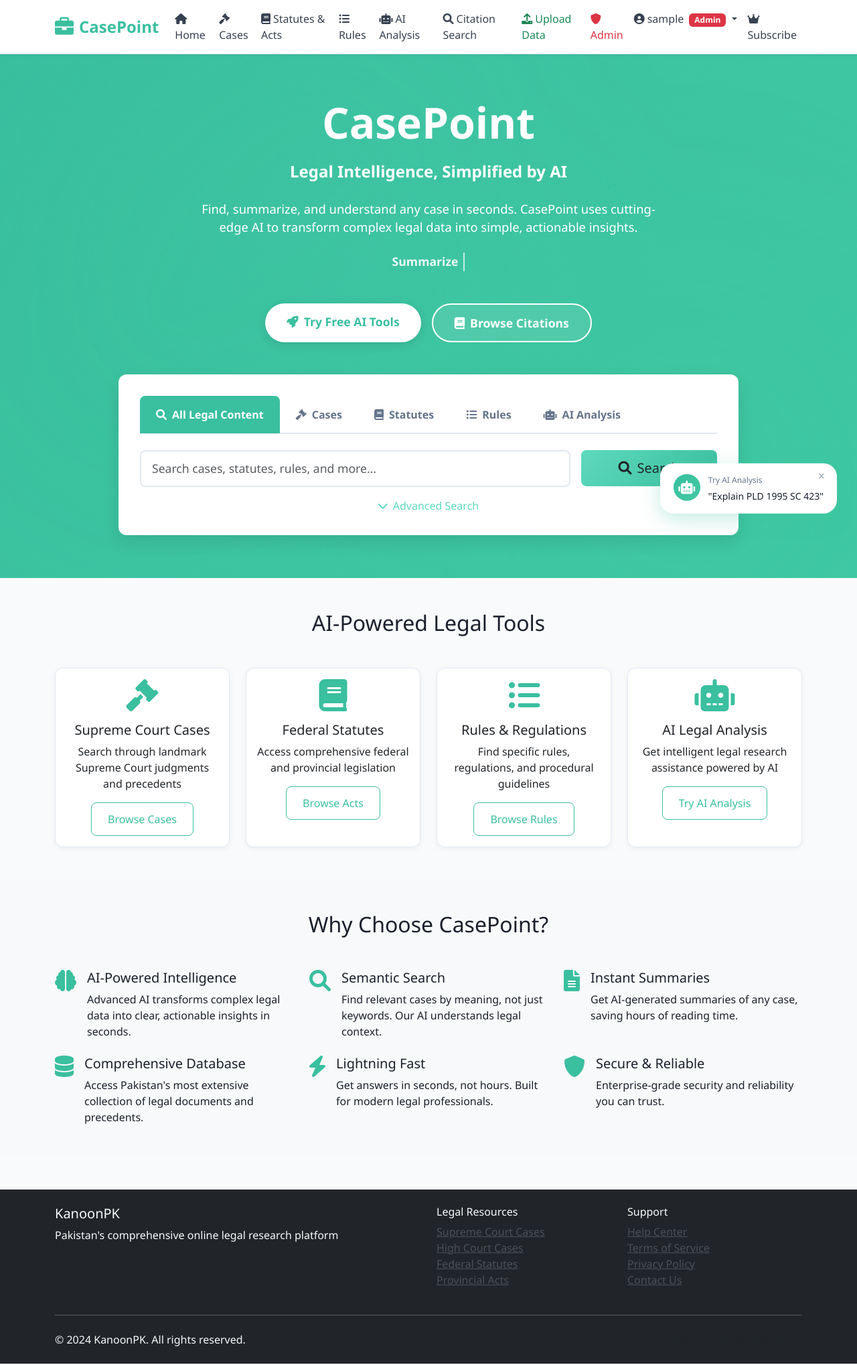
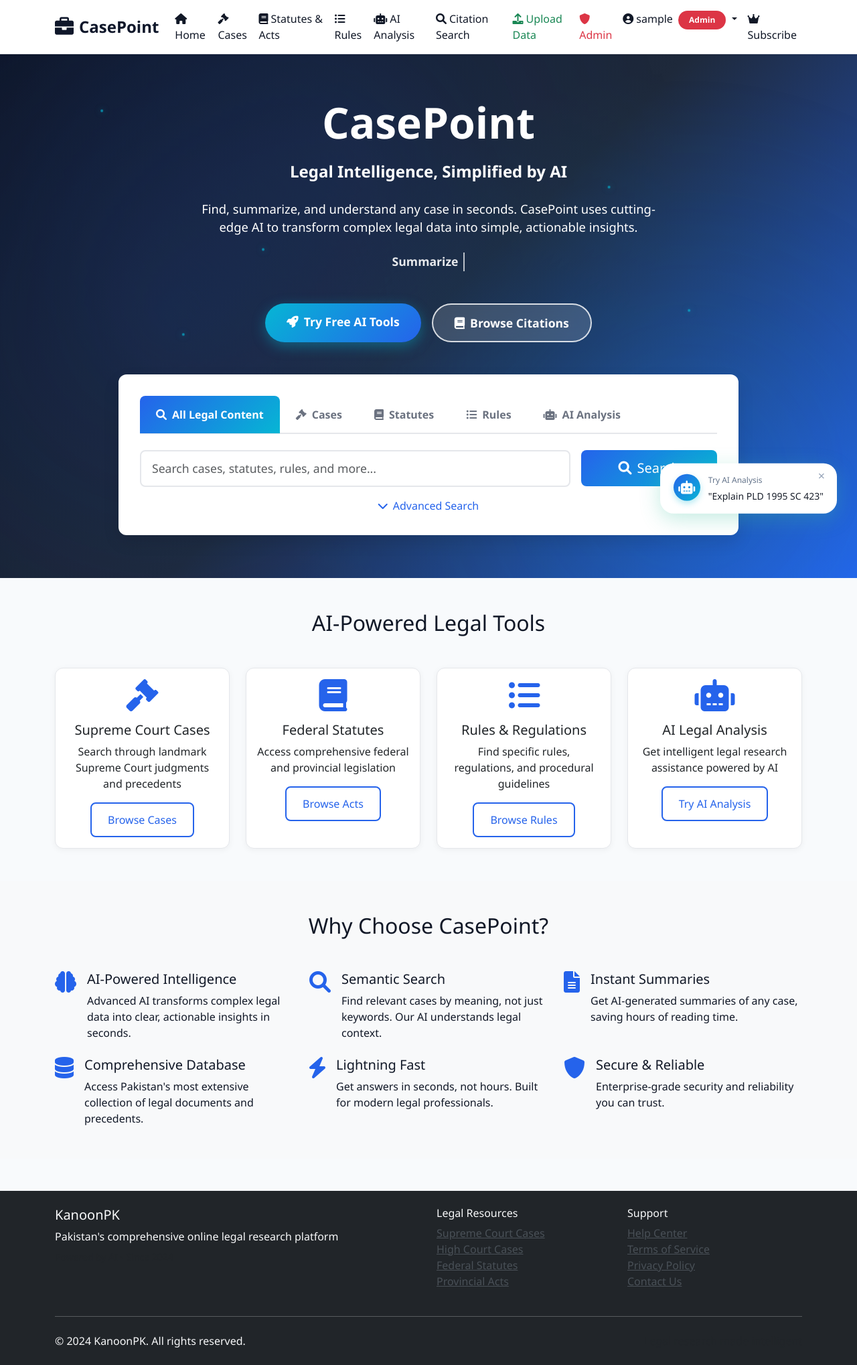
Before and after one commit to Rayhanehmad/CasePoint, a Flask app: page / in a window 1280 px wide. Shown: the whole page at 67% size. Run offline with Flask 3, Linux system fonts and the light colour scheme; the visitor is signed in with stand-in values (Sample User, id 1); some libraries are stand-ins or nearby versions.

Commit message:
Update website styling to enhance user interface and brand identity
Refactors CSS variables and styles to implement new color scheme, updates gradient backgrounds, and adjusts element styling for a more modern UI in static/css/style.css and templates/home.html.

Replit-Commit-Author: Agent
Replit-Commit-Session-Id: b3916e39-d289-4097-a532-5b1937ae237d
Replit-Commit-Checkpoint-Type: full_checkpoint
Replit-Commit-Event-Id: 62090a15-e9b4-4604-a1fd-610beb50d596
Replit-Commit-Screenshot-Url: https://storage.googleapis.com/screenshot-production-us-central1/b6f74e4f-d015-4e43-b269-fa726667c59c/b3916e39-d289-4097-a532-5b1937ae237d/hoS9vmW

```diff
--- a/static/css/style.css
+++ b/static/css/style.css
@@ -1,22 +1,24 @@
-/* KanoonPK - Professional Legal Research Platform Styles */
+/* CasePoint - AI-Powered Legal Intelligence Platform Styles */
 
 :root {
-    --primary-color: #3abf9f;
-    --secondary-color: #40c9a2;
-    --accent-color: #5ed9bd;
-    --light-bg: #f8fafc;
-    --border-color: #e2e8f0;
-    --text-muted: #64748b;
-    --success-color: #059669;
-    --warning-color: #d97706;
-    --danger-color: #dc2626;
+    --primary-color: #0F172A;
+    --secondary-color: #2563EB;
+    --accent-color: #06B6D4;
+    --light-bg: #F8FAFC;
+    --card-bg: #FFFFFF;
+    --border-color: #E5E7EB;
+    --text-primary: #111827;
+    --text-secondary: #6B7280;
+    --success-color: #10B981;
+    --warning-color: #F59E0B;
+    --danger-color: #EF4444;
 }
 
 /* Global Styles */
 body {
     font-family: 'Segoe UI', Tahoma, Geneva, Verdana, sans-serif;
     background-color: var(--light-bg);
-    color: #1a202c;
+    color: var(--text-primary);
 }
 
 .navbar-brand {
@@ -26,13 +28,13 @@ body {
 
 /* Header Styles */
 .navbar-light .navbar-nav .nav-link {
-    color: #374151;
+    color: var(--text-primary);
     font-weight: 500;
     transition: color 0.3s ease;
 }
 
 .navbar-light .navbar-nav .nav-link:hover {
-    color: var(--primary-color);
+    color: var(--accent-color);
 }
 
 .navbar-brand-text {
@@ -59,7 +61,7 @@ body {
 
 /* Search Components */
 .search-hero {
-    background: linear-gradient(135deg, var(--primary-color) 0%, var(--secondary-color) 100%);
+    background: linear-gradient(135deg, var(--primary-color) 0%, #1e293b 50%, var(--secondary-color) 100%);
     color: white;
     padding: 4rem 0;
 }
@@ -78,7 +80,7 @@ body {
 
 .search-tabs .nav-link {
     border: none;
-    color: var(--text-muted);
+    color: var(--text-secondary);
     font-weight: 600;
     padding: 1rem 1.5rem;
     border-radius: 8px 8px 0 0;
@@ -86,14 +88,14 @@ body {
 }
 
 .search-tabs .nav-link.active {
-    background-color: var(--primary-color);
+    background: linear-gradient(135deg, var(--secondary-color), var(--accent-color));
     color: white;
     border: none;
 }
 
 .search-tabs .nav-link:hover:not(.active) {
     background-color: var(--light-bg);
-    color: var(--primary-color);
+    color: var(--secondary-color);
 }
 
 /* Search Form Styles */
@@ -107,33 +109,34 @@ body {
 
 .search-form .form-control:focus {
     border-color: var(--accent-color);
-    box-shadow: 0 0 0 0.2rem rgba(58, 191, 159, 0.25);
+    box-shadow: 0 0 0 0.2rem rgba(6, 182, 212, 0.25);
 }
 
 .btn-search {
-    background: linear-gradient(135deg, var(--accent-color) 0%, var(--primary-color) 100%);
+    background: linear-gradient(135deg, var(--secondary-color) 0%, var(--accent-color) 100%);
     border: none;
+    color: white;
     padding: 0.75rem 2rem;
     font-weight: 600;
     border-radius: 8px;
-    transition: transform 0.2s ease;
+    transition: all 0.3s ease;
 }
 
 .btn-search:hover {
     transform: translateY(-2px);
-    box-shadow: 0 5px 15px rgba(58, 191, 159, 0.3);
+    box-shadow: 0 8px 20px rgba(37, 99, 235, 0.4);
 }
 
 /* Advanced Search */
 .advanced-search-toggle {
-    color: var(--accent-color);
+    color: var(--secondary-color);
     text-decoration: none;
     font-weight: 500;
     transition: color 0.3s ease;
 }
 
 .advanced-search-toggle:hover {
-    color: var(--primary-color);
+    color: var(--accent-color);
     text-decoration: underline;
 }
 
@@ -312,23 +336,55 @@ body {
 }
 
 .btn-primary {
-    background: linear-gradient(135deg, var(--accent-color) 0%, var(--primary-color) 100%);
+    background: linear-gradient(135deg, var(--secondary-color) 0%, var(--accent-color) 100%);
     border: none;
+    color: white;
 }
 
 .btn-primary:hover {
     transform: translateY(-2px);
-    box-shadow: 0 5px 15px rgba(58, 191, 159, 0.3);
+    box-shadow: 0 8px 20px rgba(37, 99, 235, 0.4);
 }
 
 .btn-outline-primary {
-    color: var(--primary-color);
-    border-color: var(--primary-color);
+    color: var(--secondary-color);
+    border-color: var(--secondary-color);
+    border-width: 2px;
 }
 
 .btn-outline-primary:hover {
-    background-color: var(--primary-color);
-    border-color: var(--primary-color);
+    background-color: var(--secondary-color);
+    border-color: var(--secondary-color);
+    color: white;
+}
+
+.btn-success {
+    background-color: var(--success-color);
+    border: none;
+    color: white;
+}
+
+.btn-success:hover {
+    background-color: #059669;
+    transform: translateY(-2px);
+}
+
+.btn-danger {
+    background-color: var(--danger-color);
+    border: none;
+    color: white;
+}
+
+.btn-danger:hover {
+    background-color: #DC2626;
+    transform: translateY(-2px);
+}
+
+/* Forms */
+.form-control:focus,
+.form-select:focus {
+    border-color: var(--accent-color);
+    box-shadow: 0 0 0 0.2rem rgba(6, 182, 212, 0.25);
 }
 
 /* Responsive Design */
@@ -369,17 +426,46 @@ body {
 
 /* Utilities */
 .text-primary-custom {
-    color: var(--primary-color) !important;
+    color: var(--secondary-color) !important;
 }
 
 .bg-primary-custom {
-    background-color: var(--primary-color) !important;
+    background-color: var(--secondary-color) !important;
 }
 
 .border-primary-custom {
-    border-color: var(--primary-color) !important;
+    border-color: var(--secondary-color) !important;
 }
 
 .shadow-custom {
     box-shadow: 0 10px 25px rgba(0, 0, 0, 0.1) !important;
 }
+
+/* AI Glow Effect */
+.ai-glow {
+    box-shadow: 0 0 20px rgba(6, 182, 212, 0.5);
+}
+
+.ai-glow-text {
+    color: var(--accent-color);
+    text-shadow: 0 0 10px rgba(6, 182, 212, 0.3);
+}
+
+/* Badge Styles */
+.badge {
+    font-weight: 600;
+    padding: 0.5rem 1rem;
+    border-radius: 20px;
+}
+
+.badge-primary {
+    background: linear-gradient(135deg, var(--secondary-color), var(--accent-color));
+}
+
+.badge-success {
+    background-color: var(--success-color);
+}
+
+.badge-danger {
+    background-color: var(--danger-color);
+}
--- a/templates/home.html
+++ b/templates/home.html
@@ -20,9 +20,9 @@
     width: 100%;
     height: 100%;
     background:
-        radial-gradient(circle at 20% 50%, rgba(58, 191, 159, 0.15) 0%, transparent 50%),
-        radial-gradient(circle at 80% 80%, rgba(64, 201, 162, 0.15) 0%, transparent 50%),
-        radial-gradient(circle at 40% 20%, rgba(94, 217, 189, 0.15) 0%, transparent 50%);
+        radial-gradient(circle at 20% 50%, rgba(37, 99, 235, 0.2) 0%, transparent 50%),
+        radial-gradient(circle at 80% 80%, rgba(6, 182, 212, 0.2) 0%, transparent 50%),
+        radial-gradient(circle at 40% 20%, rgba(37, 99, 235, 0.15) 0%, transparent 50%);
     animation: pulse 8s ease-in-out infinite;
 }
 
@@ -41,8 +41,9 @@
     position: absolute;
     width: 4px;
     height: 4px;
-    background: rgba(58, 191, 159, 0.6);
+    background: rgba(6, 182, 212, 0.7);
     border-radius: 50%;
+    box-shadow: 0 0 10px rgba(6, 182, 212, 0.5);
     animation: float 15s infinite;
 }
 
@@ -110,7 +111,7 @@
 .ai-chat-bubble .bubble-icon {
     width: 40px;
     height: 40px;
-    background: linear-gradient(135deg, var(--primary-color), var(--secondary-color));
+    background: linear-gradient(135deg, #2563EB, #06B6D4);
     border-radius: 50%;
     display: flex;
     align-items: center;
@@ -119,6 +120,7 @@
     font-size: 20px;
     float: left;
     margin-right: 12px;
+    box-shadow: 0 4px 10px rgba(6, 182, 212, 0.3);
 }
 
 .ai-chat-bubble .bubble-content {
@@ -164,27 +166,27 @@
 
 /* CTA Buttons */
 .btn-cta-primary {
-    background: white;
-    color: var(--primary-color);
+    background: linear-gradient(135deg, #06B6D4, #2563EB);
+    color: white;
     border: none;
     padding: 14px 32px;
     font-weight: 700;
     border-radius: 50px;
     font-size: 1.1rem;
     transition: all 0.3s ease;
-    box-shadow: 0 4px 15px rgba(0, 0, 0, 0.1);
+    box-shadow: 0 6px 20px rgba(6, 182, 212, 0.4);
 }
 
 .btn-cta-primary:hover {
     transform: translateY(-3px);
-    box-shadow: 0 8px 25px rgba(58, 191, 159, 0.4);
-    color: var(--primary-color);
+    box-shadow: 0 10px 30px rgba(6, 182, 212, 0.6);
+    color: white;
 }
 
 .btn-cta-secondary {
-    background: rgba(255, 255, 255, 0.1);
+    background: rgba(255, 255, 255, 0.15);
     color: white;
-    border: 2px solid white;
+    border: 2px solid rgba(255, 255, 255, 0.8);
     padding: 14px 32px;
     font-weight: 700;
     border-radius: 50px;
@@ -194,9 +196,11 @@
 }
 
 .btn-cta-secondary:hover {
-    background: white;
-    color: var(--primary-color);
+    background: rgba(255, 255, 255, 0.25);
+    border-color: white;
+    color: white;
     transform: translateY(-3px);
+    box-shadow: 0 6px 20px rgba(255, 255, 255, 0.2);
 }
 </style>
 {% endblock %}
```
Also changed, not shown: other parts of static/css/style.css (+39 -17 lines), chroma_db/chroma.sqlite3, 1 other file.
